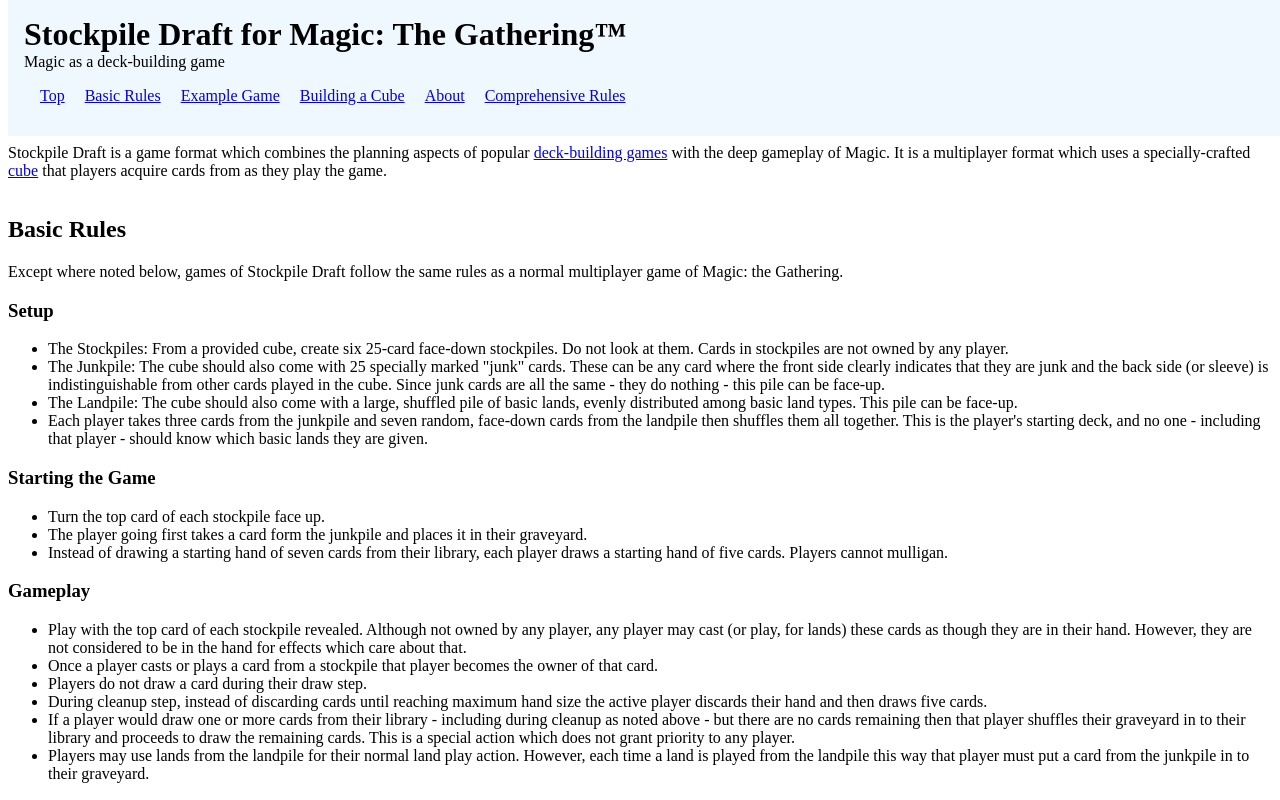
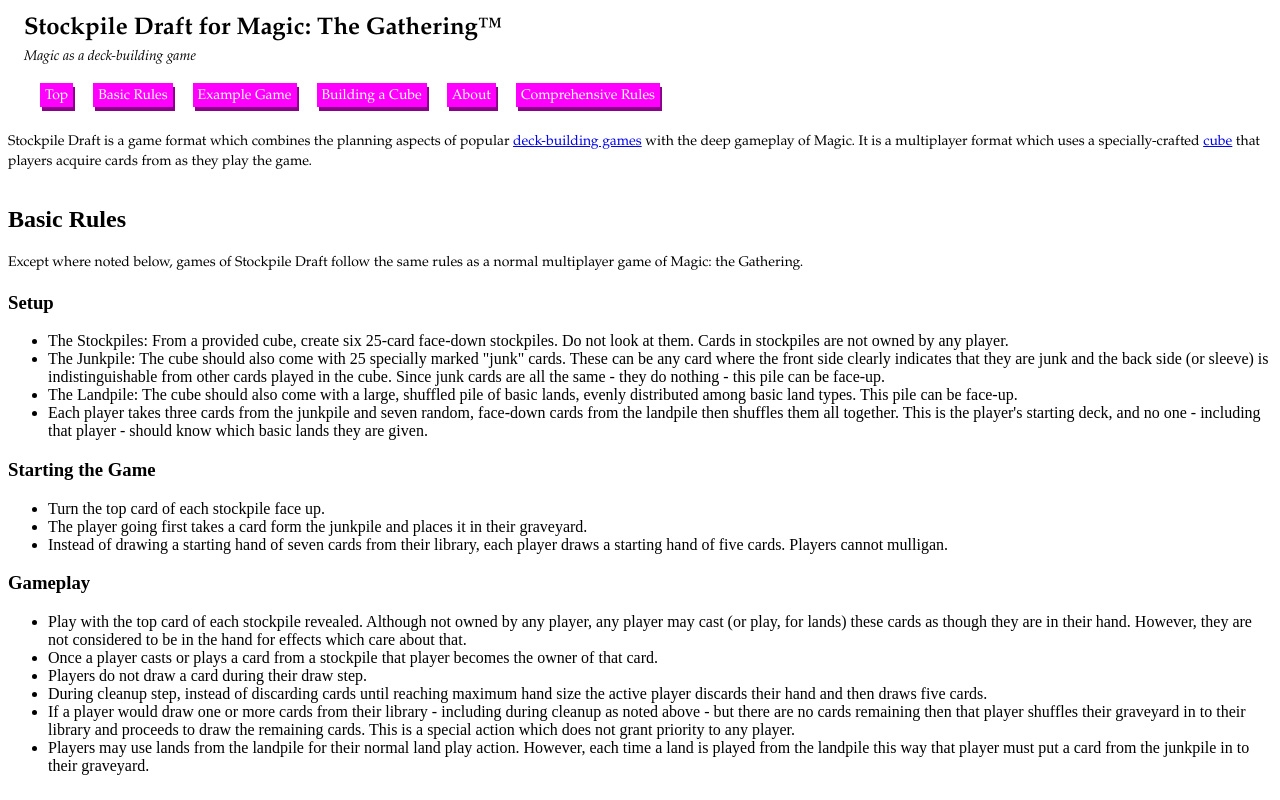
Before and after one commit to zack-hoffmann/stockpile-draft, a plain HTML site: page index.html in a window 1280 px wide. Shown: the top 800 px of the page. Drawn offline with Linux system fonts and the light colour scheme.

Commit message:
Started stylizing the header

```diff
--- a/index.html
+++ b/index.html
@@ -6,6 +6,7 @@
         <title>Stockpile Draft for Magic: The Gathering&trade;</title>
 
         <link rel="stylesheet" type="text/css" href="layout.css">
+        <link rel="stylesheet" type="text/css" href="theme.css">
     </head>
     <body>
         <header class="main-header">
--- a/layout.css
+++ b/layout.css
@@ -1,10 +1,10 @@
 header.main-header {
     position: fixed;
     top: 0;
-    height: 120px;
+    height: 110px;
     width: 100%;
     padding: 1em 0 0 1em;
-    background-color: aliceblue;
+    background-color: white;
 }
 
 header.main-header h1, header.main-header p {
@@ -21,15 +21,20 @@
     padding-left: 1em;
 }
 
+header.main-header nav a {
+    display: inline-block;
+    padding: 3px 5px 1px 5px;
+}
+
 div.gap {
-    height: 120px;
+    height: 110px;
 }
 
 section.anchored::before {
     display: block;
     content: " ";
-    margin-top: -120px;
-    height: 120px;
+    margin-top: -110px;
+    height: 110px;
     visibility: hidden;
     pointer-events: none;
   }
--- /dev/null
+++ b/theme.css
@@ -0,0 +1,40 @@
+h1 {
+	font-family: Palatino, "Palatino Linotype", "Palatino LT STD", "Book Antiqua", Georgia, serif;
+	font-size: 24px;
+	font-style: normal;
+	font-variant: normal;
+	font-weight: 500;
+	line-height: 26.4px;
+}
+
+p,a {
+	font-family: Palatino, "Palatino Linotype", "Palatino LT STD", "Book Antiqua", Georgia, serif;
+	font-size: 14px;
+	font-style: normal;
+	font-variant: normal;
+	font-weight: 400;
+	line-height: 20px;
+}
+
+header.main-header h1 {
+    font-weight: bold;
+    padding-bottom: 5px;
+}
+
+header.main-header p {
+    font-style: italic;
+}
+
+header.main-header nav a {
+    position: relative;
+    color: white;
+    text-decoration: none;
+    background-color: magenta;
+    box-shadow: 2px 4px darkmagenta;
+}
+
+header.main-header nav a:hover {
+    box-shadow: 1px 3px darkmagenta;
+    top: 1px;
+    left: 1px;
+}
```
